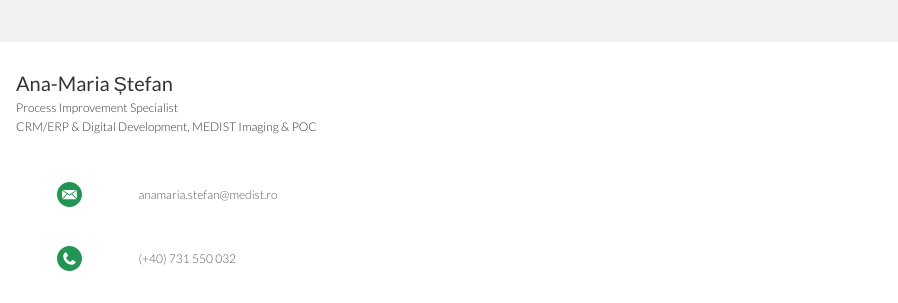
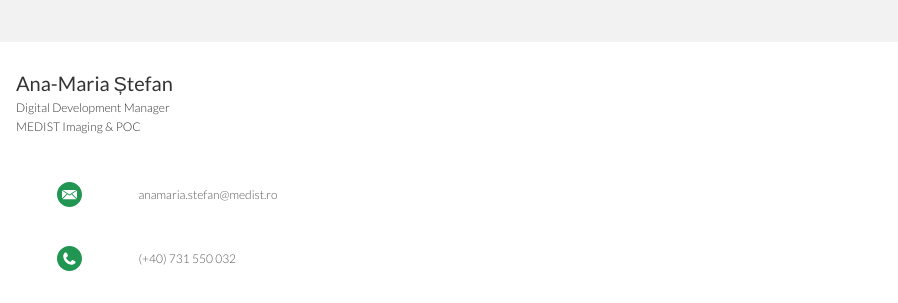
Before and after one commit to anamariastefan/digitalbusinesscard, a plain HTML site: page index.html in a window 1280 px wide. Shown: the part 198-501 px from the top of the page, 0-898 px from the left. Drawn offline with Linux system fonts and the light colour scheme; a web font is replaced by a local one.

Commit message:
Update index.html

```diff
--- a/index.html
+++ b/index.html
@@ -26,8 +26,8 @@
 			<div class="row name-title-company">
 				<div class="col is-6">
 					<p class="text-name">Ana-Maria Ștefan</p>
-					<p class="text-title-company">Process Improvement Specialist</p>
-					<p class="text-title-company">CRM/ERP & Digital Development, MEDIST Imaging & POC</p>
+					<p class="text-title-company">Digital Development Manager</p>
+					<p class="text-title-company">MEDIST Imaging & POC</p>
 				</div>
 				<div class="col">
 					<img src="MI-LOGO-RGB-72-V-S-240px-SLOGAN.jpg" alt="Company Logo">
```
